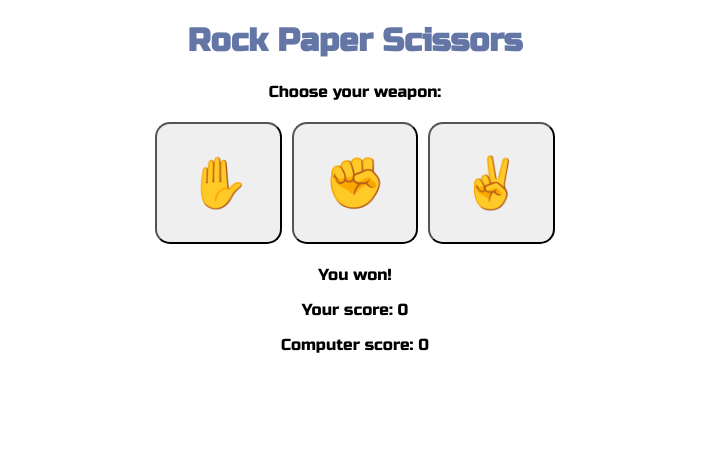
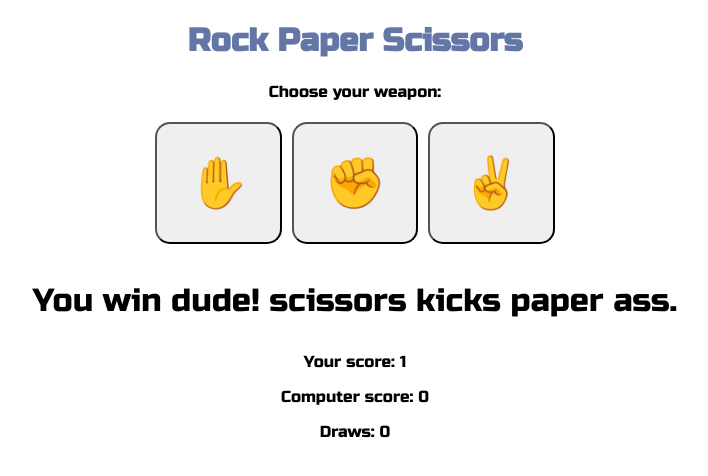
Before and after one commit to Tuffisoft/60-Projects, a plain HTML site: page 07. Rock Paper Scissors/index.html in a window 1280 px wide. Both pictures are taken after a click on the button "✌️". Shown: the whole page, without its empty margins (285-993 px from the left). Drawn offline with Linux system fonts and the light colour scheme.

Commit message:
"rock paper scissors finished"

```diff
--- a/07. Rock Paper Scissors/index.html
+++ b/07. Rock Paper Scissors/index.html
@@ -21,6 +21,7 @@
     <p id="result">You won!</p>
     <p id="scores">Your score: <span id="your-score">0</span></p>
     <p id="scores">Computer score: <span id="computer-score">0</span></p>
+    <p id="scores">Draws: <span id="draw-score">0</span></p>
 
     <script src="index.js"></script>
 </body>
--- a/07. Rock Paper Scissors/index.js
+++ b/07. Rock Paper Scissors/index.js
@@ -1,11 +1,20 @@
 const buttons = document.querySelectorAll('button');
 
+const resultEl = document.getElementById("result")
 
+let playerScore = 0;
+let computerScore = 0;
+let drawScore = 0;
+
+const playerScoreEl = document.getElementById("your-score")
+const computerScoreEl = document.getElementById("computer-score")
+const drawEl = document.getElementById ("draw-score")
 
 
 buttons.forEach(button => {
     button.addEventListener('click', () => {
-        playRound(button.id, computerPlay());
+        const result = playRound(button.id, computerPlay());
+        resultEl.textContent = result
     })
 })
 
@@ -17,7 +26,22 @@ function computerPlay() {
 
 function playRound(playerSelection, computerSelection) {
     if (playerSelection === computerSelection) {
-        return; "You schlingel"
-    } else if (playerSelection === 'rock' && computerSelection === 'paper') {
-        return; "You lose! Paper beats Rock"
-    }   else if (playerSelection === 'rock' && computerSelection === 'scissors') {
+        drawScore++
+        drawEl.textContent = drawScore
+        return "Idiots think alike!"
+    } else if (
+        (playerSelection === 'rock'
+        && computerSelection === 'paper') ||
+        (playerSelection === 'paper'
+        && computerSelection === 'rock') ||
+        (playerSelection === 'scissors'
+        && computerSelection === 'paper')) {
+            playerScore++
+            playerScoreEl.textContent = playerScore
+        return "You win dude! " + playerSelection + " kicks " + computerSelection + " ass."
+    }   else {
+        computerScore++
+        computerScoreEl.textContent = computerScore
+        return "You lose! " + computerSelection + " beats " + playerSelection + "."
+    }
+}
--- a/07. Rock Paper Scissors/style.css
+++ b/07. Rock Paper Scissors/style.css
@@ -17,6 +17,10 @@ button {
     padding: 30px;
     margin: 5px;
     border-radius: 15px;
+}
+
+#result {
+    font-size: 32px;
 }
 
 #rock {
```
